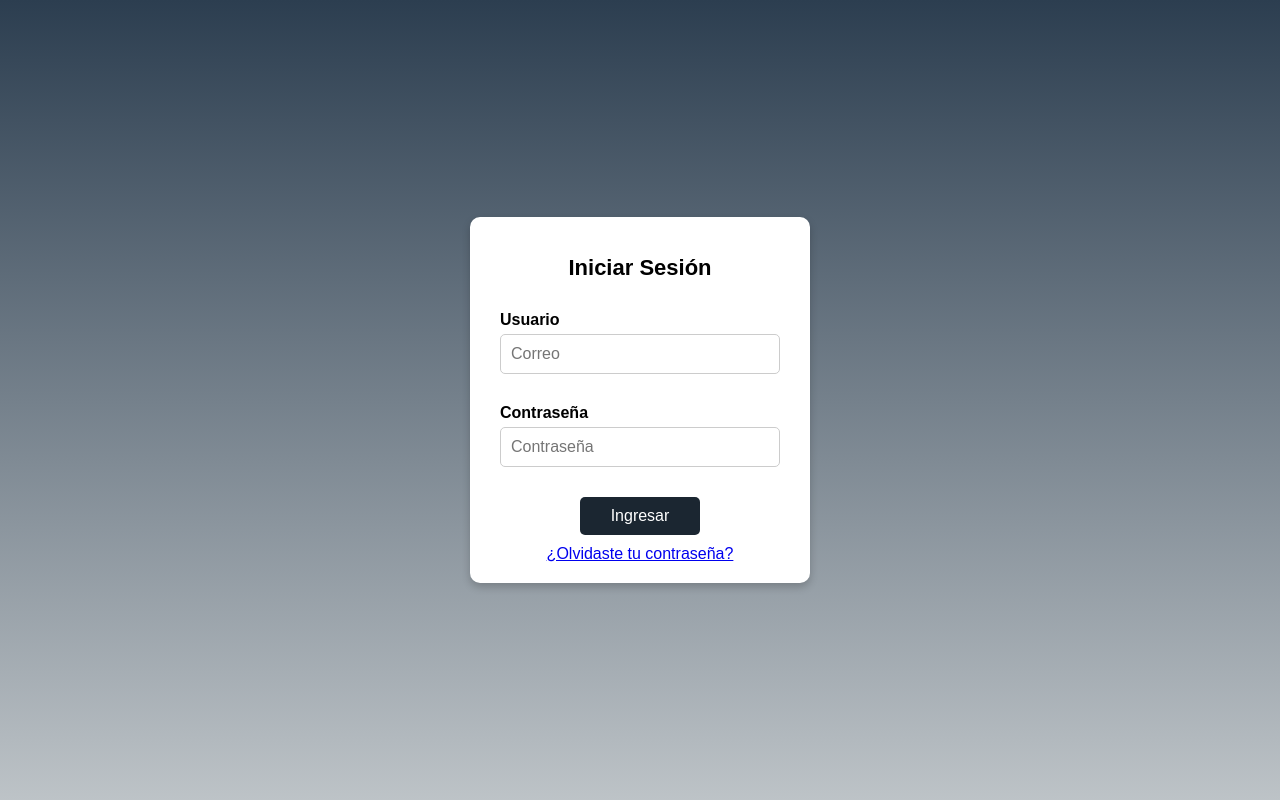
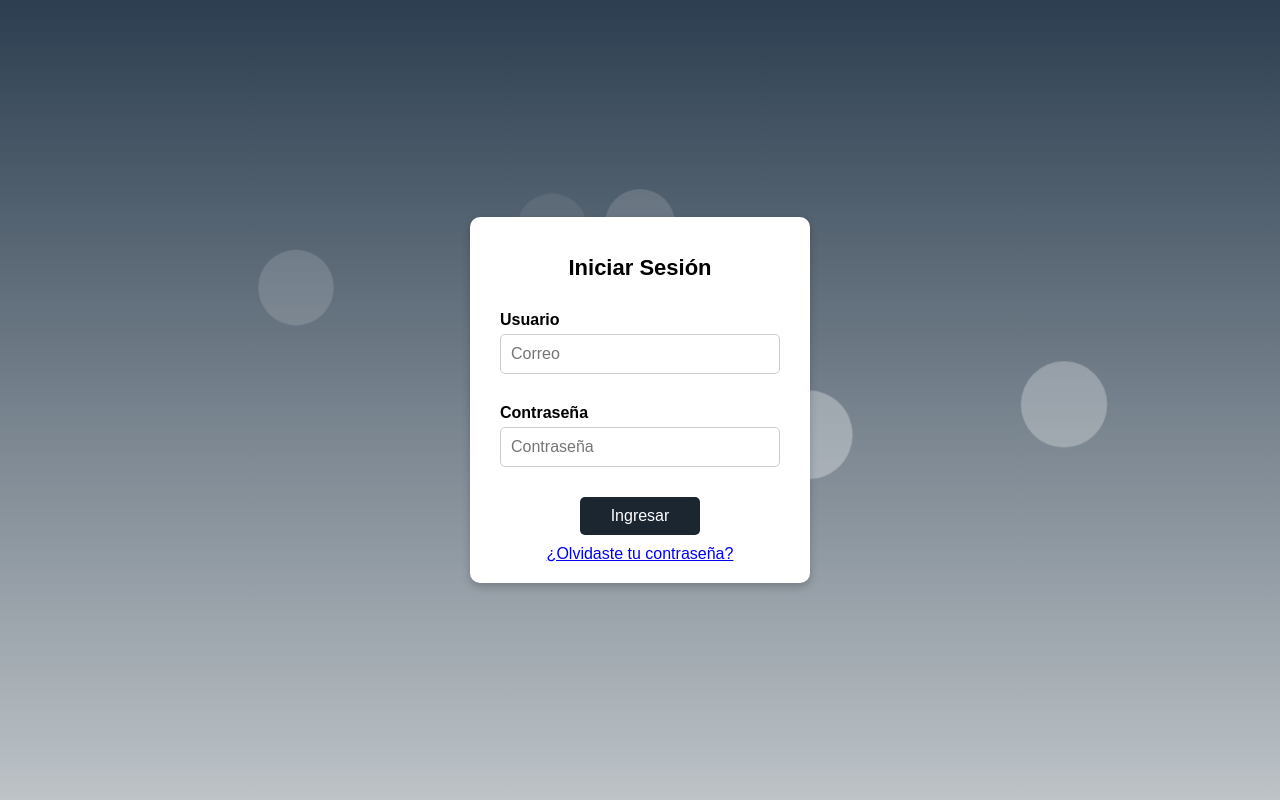
Before and after one commit to VeronicaUni/DistribuidoraBebidas, a PHP site: page /views/auth/login.php in a window 1280 px wide. Run offline with PHP 8.4, Linux system fonts and the light colour scheme.

Commit message:
Cambios en el login - Burbujas

```diff
--- a/assets/css/login.css
+++ b/assets/css/login.css
@@ -7,8 +7,11 @@ body {
     height: 100vh;
     background: linear-gradient(to bottom, #2C3E50, #BDC3C7);
     margin: 0;
+    overflow: hidden; /* Para asegurarse de que las burbujas no se desborden */
+    position: relative; /* Necesario para posicionar las burbujas */
 }
 
+/* Contenedor del login */
 .login-container {
     background: white;
     padding: 20px;
@@ -16,13 +19,16 @@ body {
     box-shadow: 0 4px 8px rgba(0, 0, 0, 0.2);
     text-align: center;
     width: 300px;
+    z-index: 10; /* Para asegurarse de que el formulario esté encima de las burbujas */
 }
 
+/* Título */
 h2 {
     margin-bottom: 20px;
     font-size: 22px;
 }
 
+/* Grupos de entrada */
 .input-group {
     display: flex;
     flex-direction: column;
@@ -31,11 +37,13 @@ h2 {
     padding: 10px;
 }
 
+/* Etiquetas de los campos de entrada */
 .input-group label {
     font-weight: bold;
     margin-bottom: 5px;
 }
 
+/* Estilo de los inputs */
 .input-group input {
     padding: 10px;
     border: 1px solid #ccc;
@@ -43,6 +51,7 @@ h2 {
     font-size: 16px;
 }
 
+/* Estilo del botón de login */
 .login-btn {
     background-color: #1B2631;
     color: white;
@@ -58,3 +67,69 @@ h2 {
 .login-btn:hover {
     background-color: #1A202C;
 }
+
+/* Burbuja estilo gaseosa */
+.bubble {
+    position: absolute;
+    bottom: -100px; /* Empieza por debajo de la pantalla */
+    width: 80px; /* Tamaño más grande */
+    height: 80px; /* Tamaño más grande */
+    background-color: rgba(255, 255, 255, 0.8);
+    border-radius: 50%;
+    opacity: 0.8;
+    animation: bubble-rise 8s ease-in infinite; /* Hacemos la animación más lenta para que suban más despacio */
+    pointer-events: none;
+    z-index: 1;
+}
+
+/* Animación de las burbujas */
+@keyframes bubble-rise {
+    0% {
+        transform: translateY(0) scale(1);
+        opacity: 0.8;
+    }
+    50% {
+        transform: translateY(-350px) scale(1.2); /* Suben más alto */
+        opacity: 0.5;
+    }
+    100% {
+        transform: translateY(-700px) scale(0.8); /* Suben aún más alto */
+        opacity: 0;
+    }
+}
+
+/* Creación de varias burbujas */
+.bubble:nth-child(odd) {
+    animation-duration: 7s; /* Duración variable para un efecto natural */
+    animation-delay: 0s; /* Retraso aleatorio para crear variabilidad */
+}
+
+.bubble:nth-child(even) {
+    animation-duration: 8s;
+    animation-delay: 1s;
+}
+
+/* Burbujas adicionales */
+.bubble:nth-child(1) {
+    left: 20%;
+    animation-duration: 7.5s;
+    animation-delay: 0s;
+}
+
+.bubble:nth-child(2) {
+    left: 40%;
+    animation-duration: 6.5s;
+    animation-delay: 0.5s;
+}
+
+.bubble:nth-child(3) {
+    left: 60%;
+    animation-duration: 8s;
+    animation-delay: 1s;
+}
+
+.bubble:nth-child(4) {
+    left: 80%;
+    animation-duration: 7.8s;
+    animation-delay: 0.8s;
+}
--- a/views/auth/login.php
+++ b/views/auth/login.php
@@ -18,6 +18,15 @@ if (isset($_SESSION['vError']) && $_SESSION['vError'] !== '') {
 </head>
 
 <body>
+    <!-- Burbujas de fondo -->
+    <div class="bubble"></div>
+    <div class="bubble"></div>
+    <div class="bubble"></div>
+    <div class="bubble"></div>
+    <div class="bubble"></div>
+    <div class="bubble"></div>
+    <div class="bubble"></div>
+
     <div class="login-container">
         <h2>Iniciar Sesión</h2>
         <form action="loguear.php" method="POST">
```
Also changed, not shown: 1 other file.
